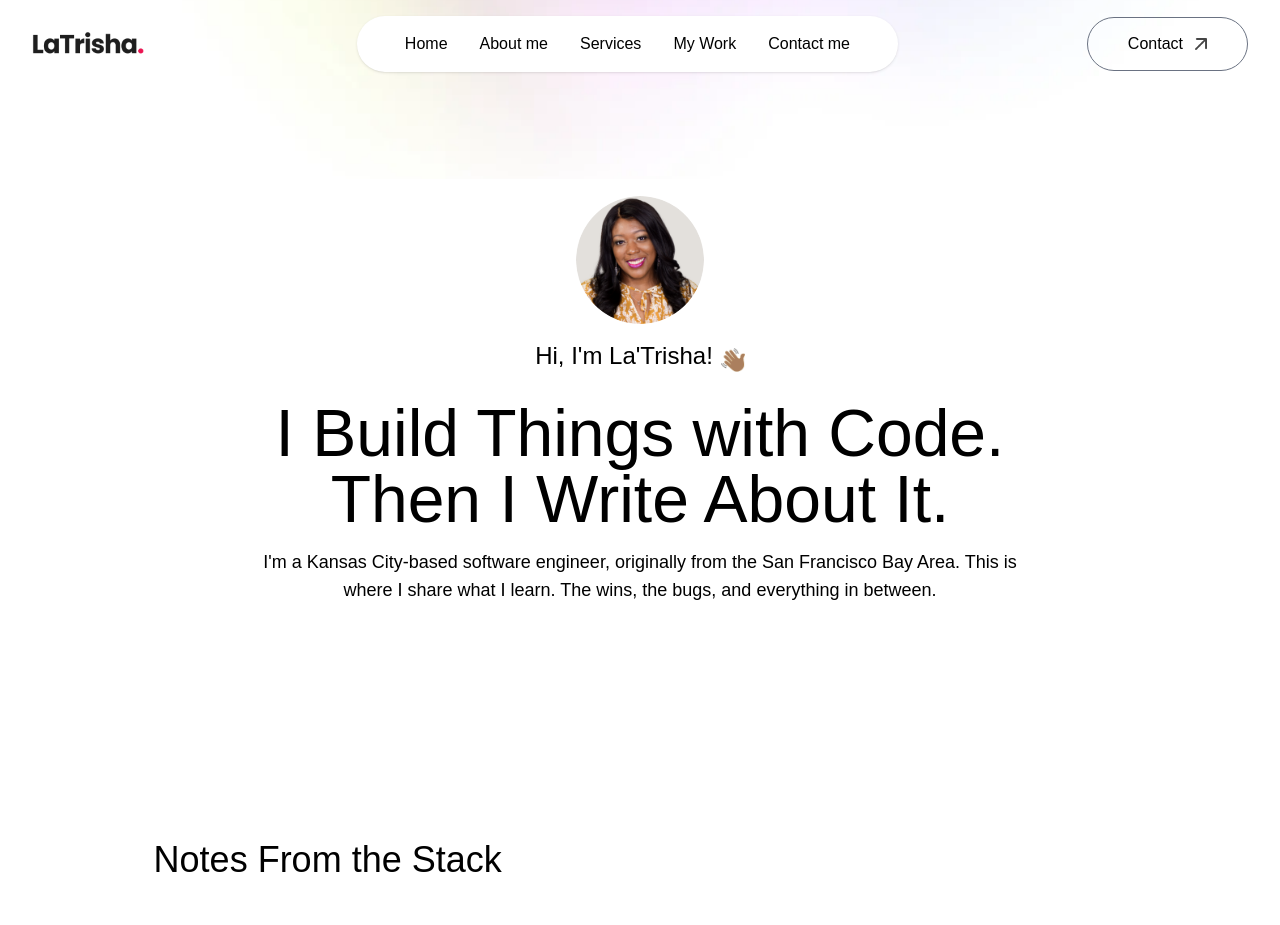
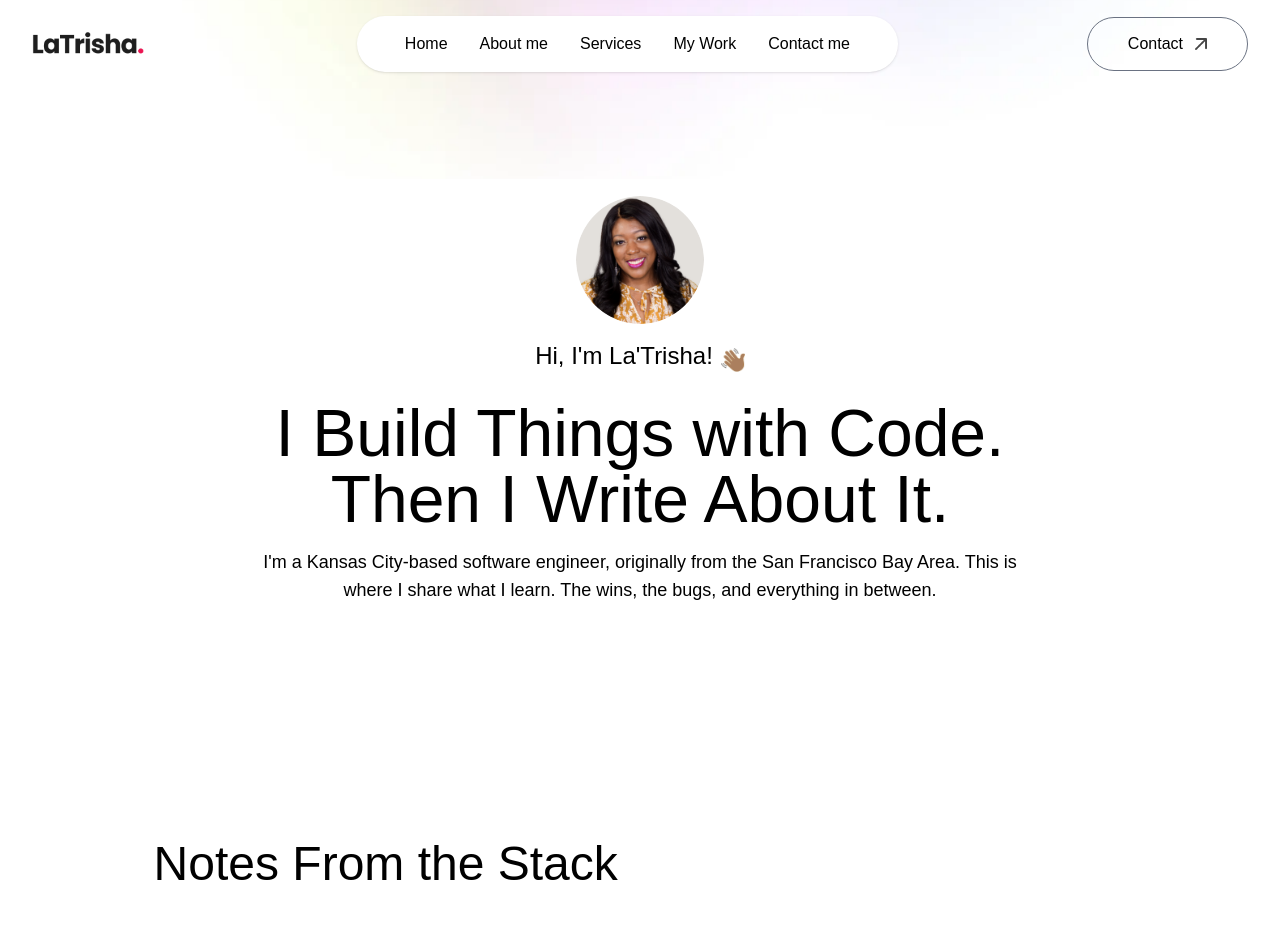
Before and after one commit to LaTrishaGomer/latrisha-gomer, a Next.js app: page / in a window 1280 px wide. Shown: the top 925 px of the page. Built offline with nearby package versions, Linux system fonts and the light colour scheme; a web font is replaced by a local one.

Commit message:
make blog heading larger

```diff
--- a/app/components/Work.jsx
+++ b/app/components/Work.jsx
@@ -13,7 +13,7 @@ const Work = () => {
         Here are some of my latest projects. I designed and developed these apps and websites using tools like Figma, Node.js, Express, MongoDB, EJS, HTML, CSS, and JavaScript.
       </p> */}
 
-      <h2 className='text-4xl font-ovo max-w-6xl mx-auto'>Notes From the Stack</h2>
+      <h2 className='text-5xl font-ovo max-w-6xl mx-auto'>Notes From the Stack</h2>
 
       <div className='flex flex-col gap-16 my-10 max-w-6xl mx-auto'>
         {workData.map((project, index) => (
```
